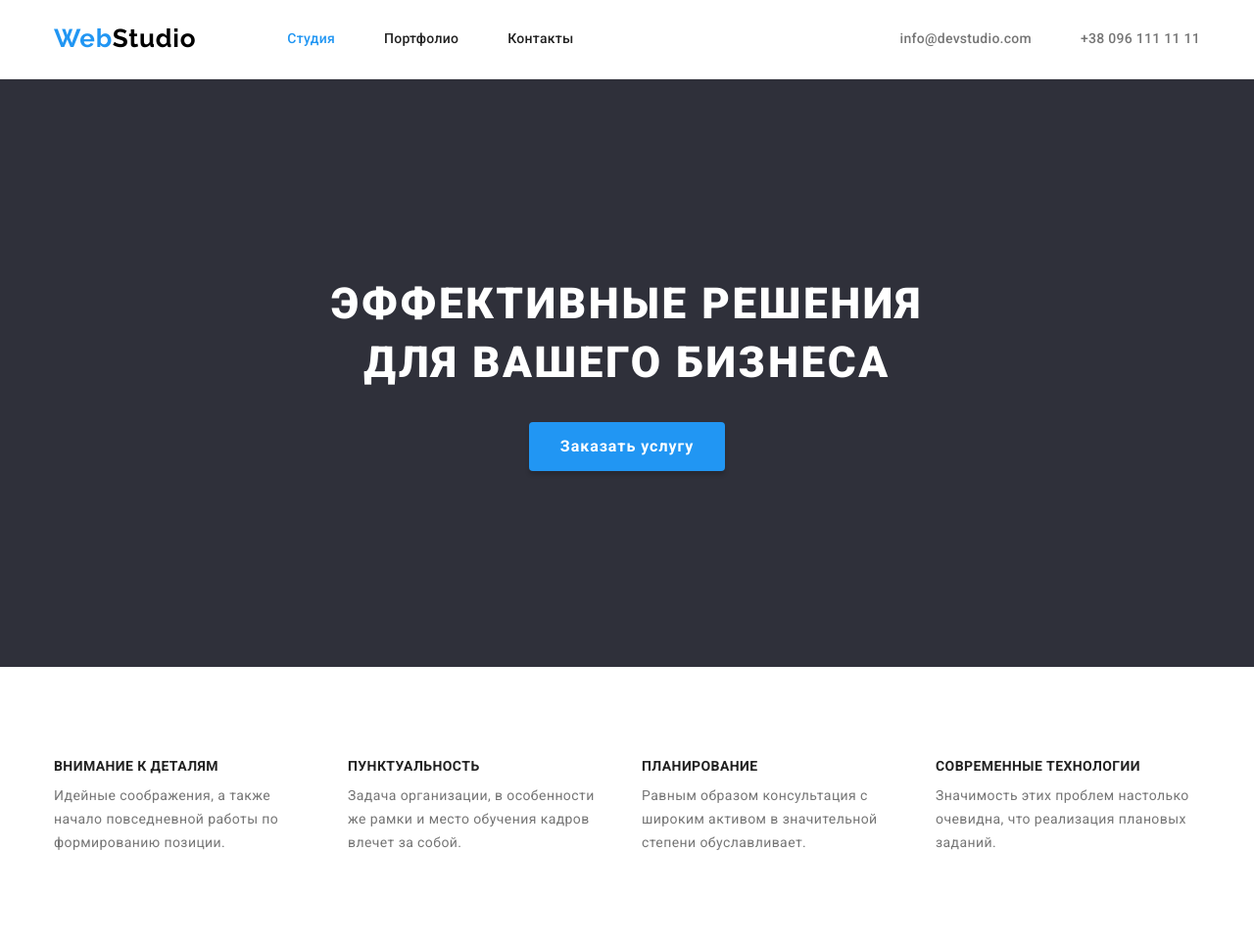
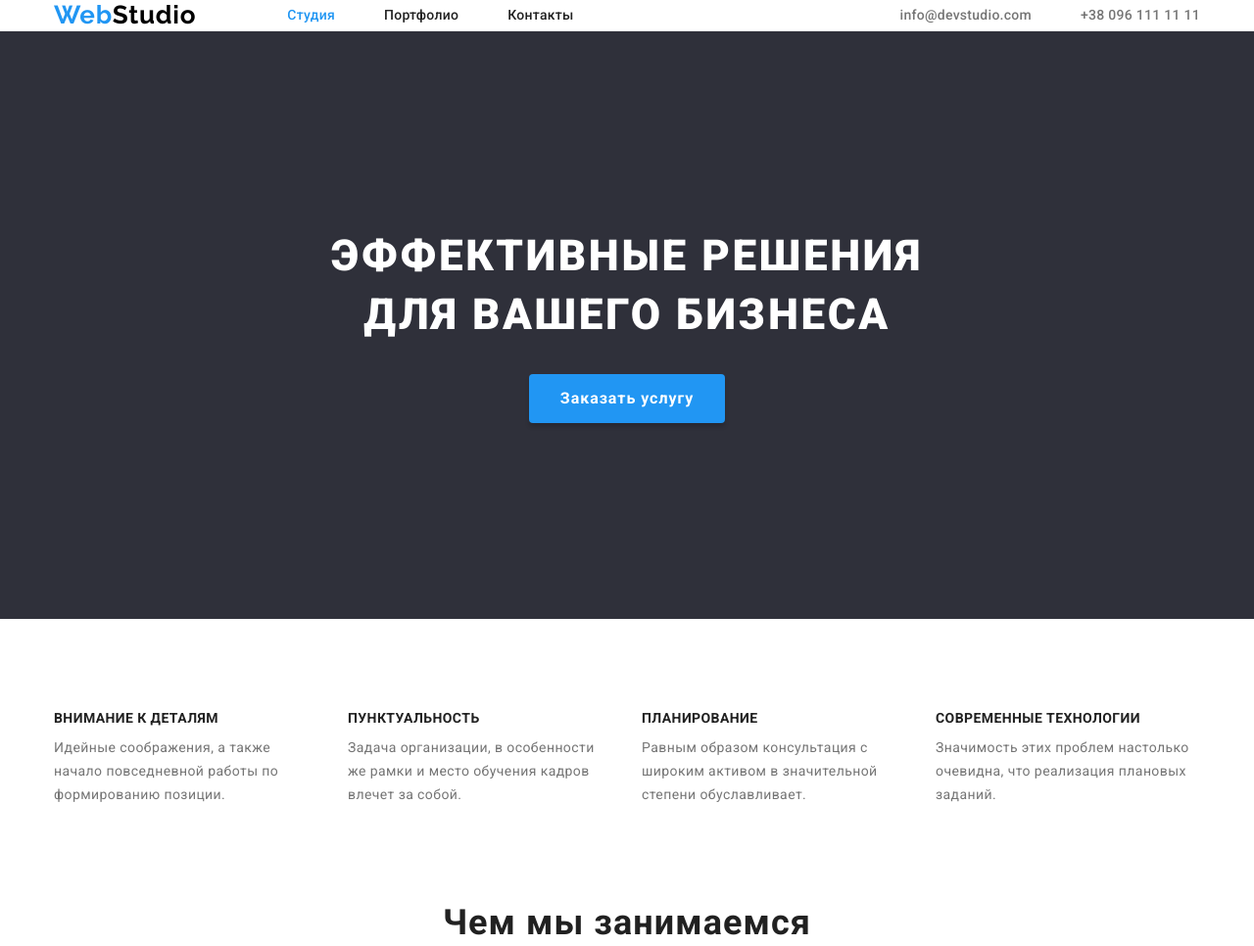
Before and after one commit to AlexandrSirets/goit-markup-hw-03, a plain HTML site: page index.html in a window 1280 px wide. Shown: the top 966 px of the page at 98% size. Drawn offline with nearby package versions, Linux system fonts and the light colour scheme.

Commit message:
fixsemfinal

```diff
--- a/css/style.css
+++ b/css/style.css
@@ -111,8 +111,6 @@ body {
 
 .page-header {
   background-color: var(--title-color);
-  padding-top: 24px;
-  padding-bottom: 25px;
   border-bottom: 1px solid #ececec;
 }
 
@@ -198,6 +196,10 @@ body {
 /* ========== /HERO ========== */
 
 /* ========== ADVANTAGES =========== */
+
+.advantages {
+  padding-bottom: 0;
+}
 
 .advanteges-item {
   display: flex;
```
